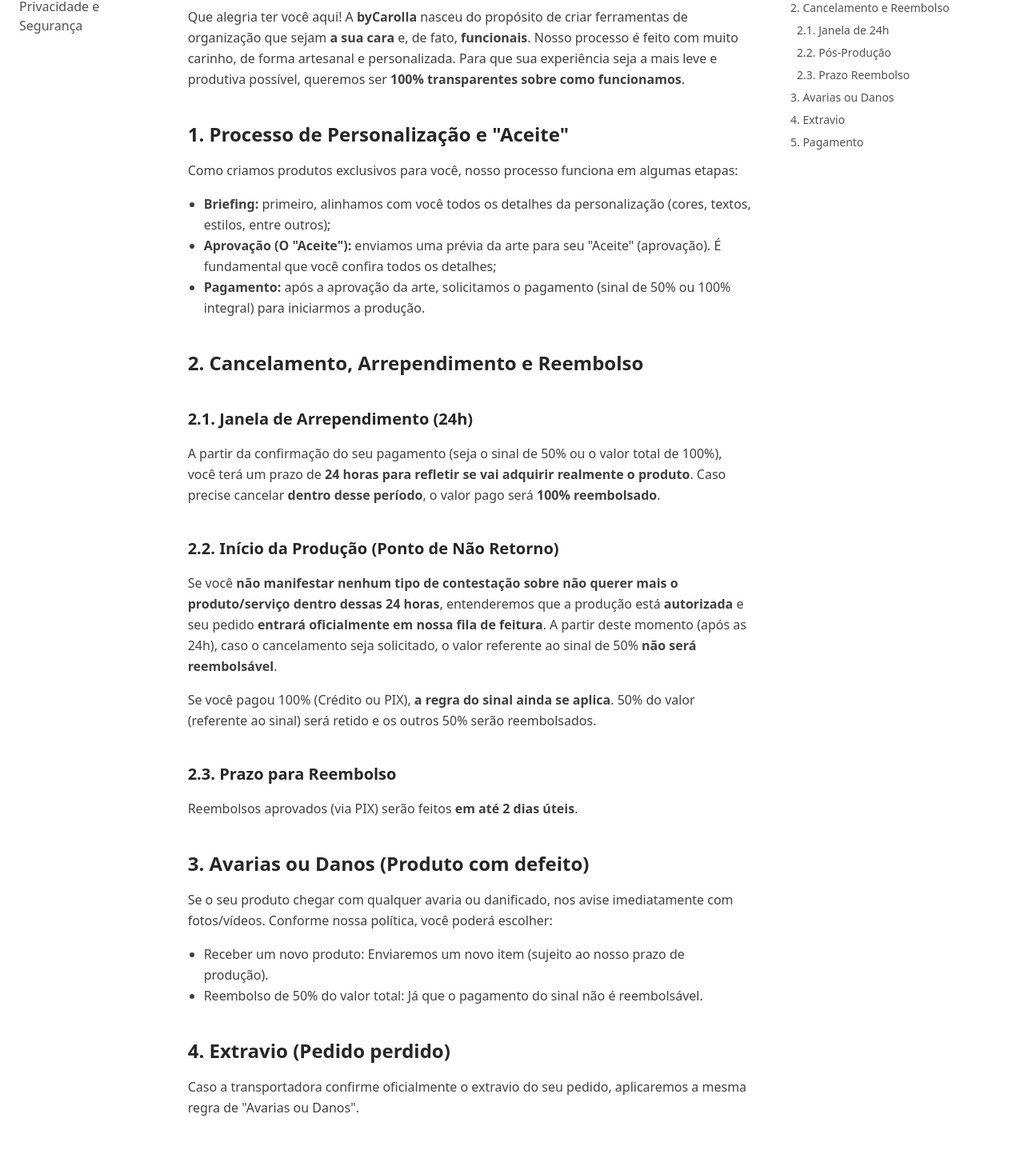
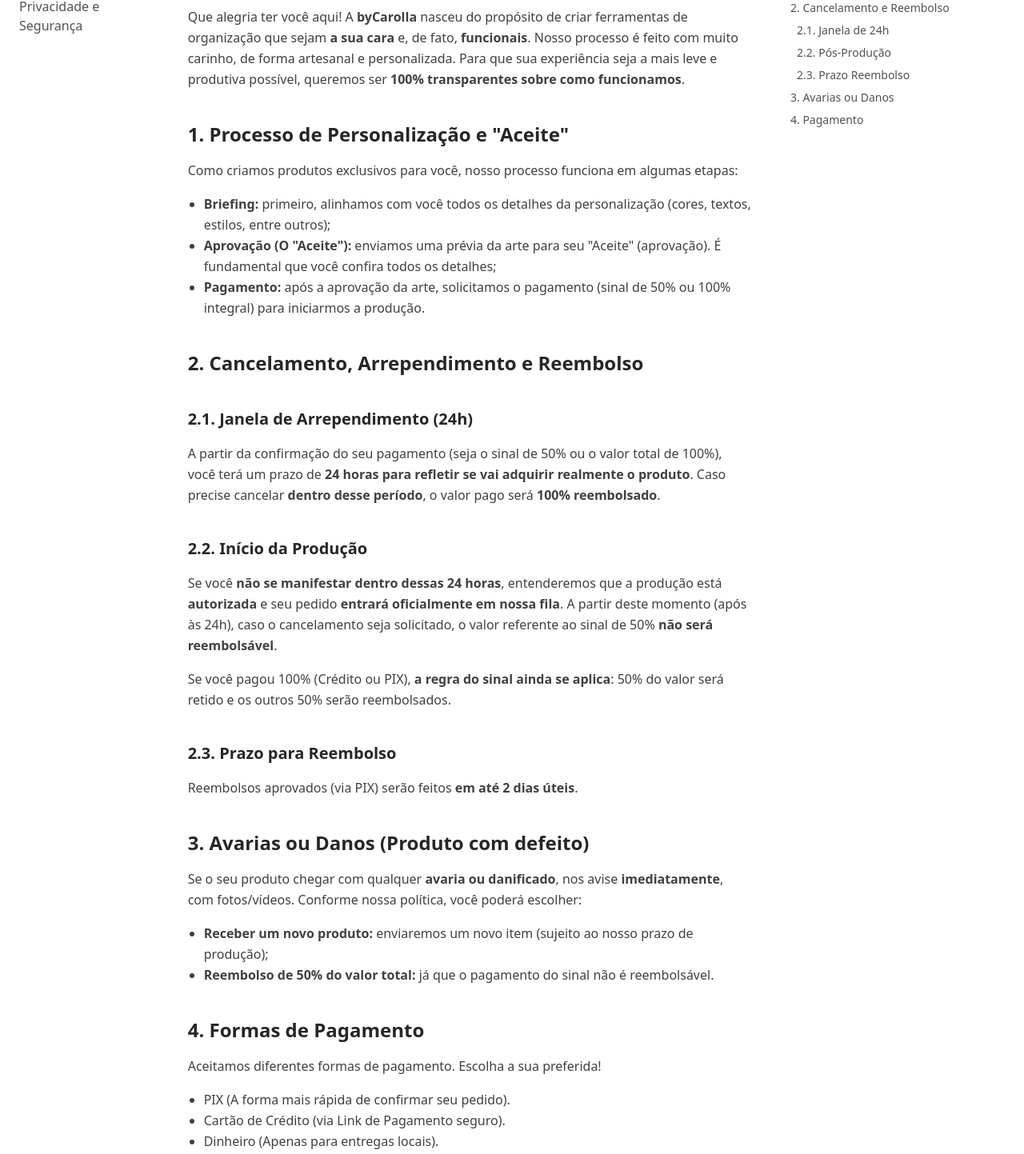
Before and after one commit to nathanmontt/bycarolla, a React (Vite) app: page / in a window 1280 px wide. Shown: the part 277-1720 px from the top of the page at 80% size. Built offline with nearby package versions, Linux system fonts and the light colour scheme.

Commit message:
Finishin the 3rd part

```diff
--- a/src/pages/Terms.jsx
+++ b/src/pages/Terms.jsx
@@ -21,24 +21,21 @@
     <h3 className={h2Style + " text-xl"} id="termos-2-1">2.1. Janela de Arrependimento (24h)</h3>
     <p className={pStyle}>A partir da confirmação do seu pagamento (seja o sinal de 50% ou o valor total de 100%), você terá um prazo de <strong>24 horas para refletir se vai adquirir realmente o produto</strong>. Caso precise cancelar <strong>dentro desse período</strong>, o valor pago será <strong>100% reembolsado</strong>.</p>
 
-    <h3 className={h2Style + " text-xl"} id="termos-2-2">2.2. Início da Produção (Ponto de Não Retorno)</h3>
-    <p className={pStyle}>Se você <strong>não manifestar nenhum tipo de contestação sobre não querer mais o produto/serviço dentro dessas 24 horas</strong>, entenderemos que a produção está <strong>autorizada</strong> e seu pedido <strong>entrará oficialmente em nossa fila de feitura</strong>. A partir deste momento (após as 24h), caso o cancelamento seja solicitado, o valor referente ao sinal de 50% <strong>não será reembolsável</strong>.</p>
-    <p className={pStyle}>Se você pagou 100% (Crédito ou PIX), <strong>a regra do sinal ainda se aplica</strong>. 50% do valor (referente ao sinal) será retido e os outros 50% serão reembolsados.</p>
+    <h3 className={h2Style + " text-xl"} id="termos-2-2">2.2. Início da Produção</h3>
+    <p className={pStyle}>Se você <strong>não se manifestar dentro dessas 24 horas</strong>, entenderemos que a produção está <strong>autorizada</strong> e seu pedido <strong>entrará oficialmente em nossa fila</strong>. A partir deste momento (após às 24h), caso o cancelamento seja solicitado, o valor referente ao sinal de 50% <strong>não será reembolsável</strong>.</p>
+    <p className={pStyle}>Se você pagou 100% (Crédito ou PIX), <strong>a regra do sinal ainda se aplica</strong>: 50% do valor será retido e os outros 50% serão reembolsados.</p>
 
     <h3 className={h2Style + " text-xl"} id="termos-2-3">2.3. Prazo para Reembolso</h3>
     <p className={pStyle}>Reembolsos aprovados (via PIX) serão feitos <strong>em até 2 dias úteis</strong>.</p>
 
     <h2 className={h2Style} id="termos-3">3. Avarias ou Danos (Produto com defeito)</h2>
-    <p className={pStyle}>Se o seu produto chegar com qualquer avaria ou danificado, nos avise imediatamente com fotos/vídeos. Conforme nossa política, você poderá escolher:</p>
+    <p className={pStyle}>Se o seu produto chegar com qualquer <strong>avaria ou danificado</strong>, nos avise <strong>imediatamente</strong>, com fotos/vídeos. Conforme nossa política, você poderá escolher:</p>
     <ul className={ulStyle}>
-      <li>Receber um novo produto: Enviaremos um novo item (sujeito ao nosso prazo de produção).</li>
-      <li>Reembolso de 50% do valor total: Já que o pagamento do sinal não é reembolsável.</li>
+      <li><strong>Receber um novo produto:</strong> enviaremos um novo item (sujeito ao nosso prazo de produção);</li>
+      <li><strong>Reembolso de 50% do valor total:</strong> já que o pagamento do sinal não é reembolsável.</li>
     </ul>
 
-    <h2 className={h2Style} id="termos-4">4. Extravio (Pedido perdido)</h2>
-    <p className={pStyle}>Caso a transportadora confirme oficialmente o extravio do seu pedido, aplicaremos a mesma regra de "Avarias ou Danos".</p>
-
-    <h2 className={h2Style} id="termos-5">5. Formas de Pagamento</h2>
+    <h2 className={h2Style} id="termos-4">4. Formas de Pagamento</h2>
     <p className={pStyle}>Aceitamos diferentes formas de pagamento. Escolha a sua preferida!</p>
     <ul className={ulStyle}>
       <li>PIX (A forma mais rápida de confirmar seu pedido).</li>
@@ -58,8 +55,7 @@
     <li><a href="#termos-2-2" className={`cursor-pointer transition-colors pl-2 ${activeSubheadingId === 'termos-2-2' ? 'font-bold text-black' : 'text-neutral-600 hover:text-black'}`}>2.2. Pós-Produção</a></li>
     <li><a href="#termos-2-3" className={`cursor-pointer transition-colors pl-2 ${activeSubheadingId === 'termos-2-3' ? 'font-bold text-black' : 'text-neutral-600 hover:text-black'}`}>2.3. Prazo Reembolso</a></li>
     <li><a href="#termos-3" className={`cursor-pointer transition-colors ${activeSubheadingId === 'termos-3' ? 'font-bold text-black' : 'text-neutral-600 hover:text-black'}`}>3. Avarias ou Danos</a></li>
-    <li><a href="#termos-4" className={`cursor-pointer transition-colors ${activeSubheadingId === 'termos-4' ? 'font-bold text-black' : 'text-neutral-600 hover:text-black'}`}>4. Extravio</a></li>
-    <li><a href="#termos-5" className={`cursor-pointer transition-colors ${activeSubheadingId === 'termos-5' ? 'font-bold text-black' : 'text-neutral-600 hover:text-black'}`}>5. Pagamento</a></li>
+    <li><a href="#termos-4" className={`cursor-pointer transition-colors ${activeSubheadingId === 'termos-4' ? 'font-bold text-black' : 'text-neutral-600 hover:text-black'}`}>4. Pagamento</a></li>
   </ul>
 );
 
```
